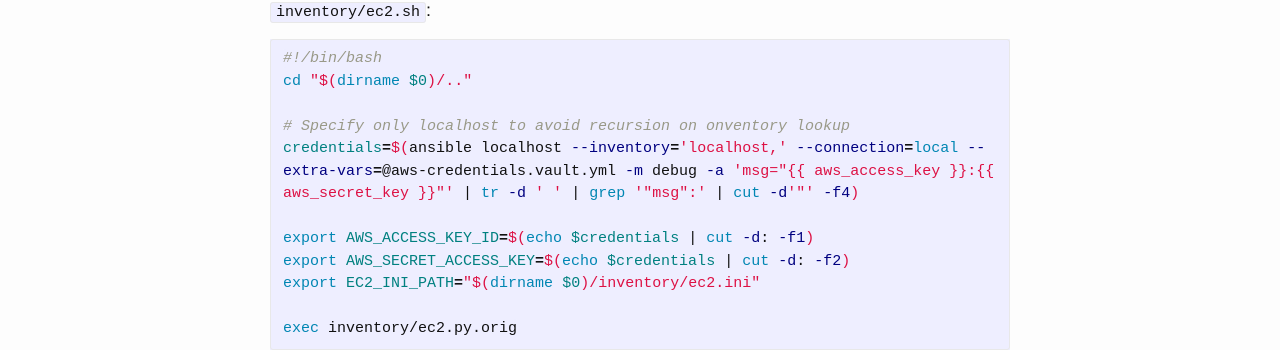
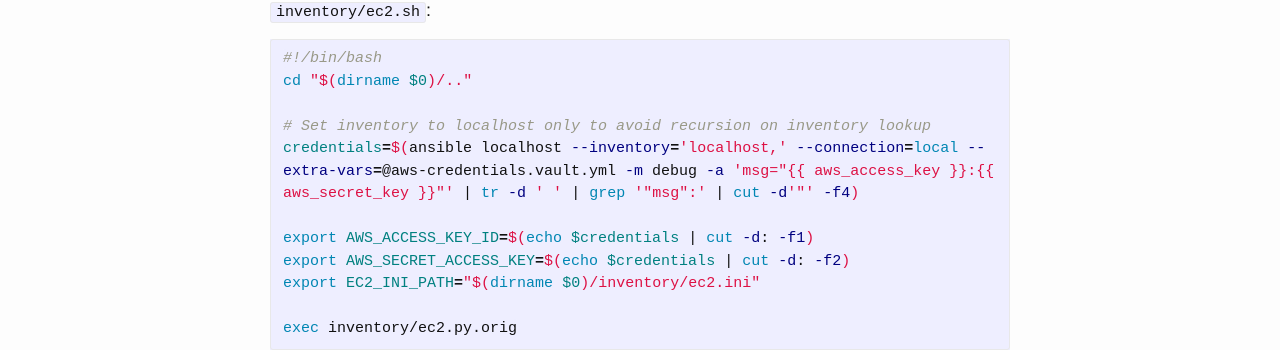
Before and after one commit to selivan/selivan.github.io, a Jekyll site: the page built from _posts/2018-01-31-ansible-dynamic-inventory-ec2-keys-in-vault.md, in a window 1280 px wide. Shown: the part 1095-1445 px from the top of the page. Built offline with Jekyll 4.4.1, drawn with Linux system fonts in a browser that asks for light colours; comment, search, counter and statistics services are not loaded.

Commit message:
Update 2018-01-31-ansible-dynamic-inventory-ec2-keys-in-vault.md

```diff
--- a/_posts/2018-01-31-ansible-dynamic-inventory-ec2-keys-in-vault.md
+++ b/_posts/2018-01-31-ansible-dynamic-inventory-ec2-keys-in-vault.md
@@ -39,7 +39,7 @@ Now let's create executable to use `ec2.py.orig` with credentials from ansible v
 #!/bin/bash
 cd "$(dirname $0)/.."
 
-# Specify only localhost to avoid recursion on onventory lookup
+# Set inventory to localhost only to avoid recursion on inventory lookup
 credentials=$(ansible localhost --inventory='localhost,' --connection=local --extra-vars=@aws-credentials.vault.yml -m debug -a 'msg="{% raw %}{{ aws_access_key }}:{{ aws_secret_key }}{% endraw %}"' | tr -d ' ' | grep '"msg":' | cut -d'"' -f4)
 
 export AWS_ACCESS_KEY_ID=$(echo $credentials | cut -d: -f1)
```
